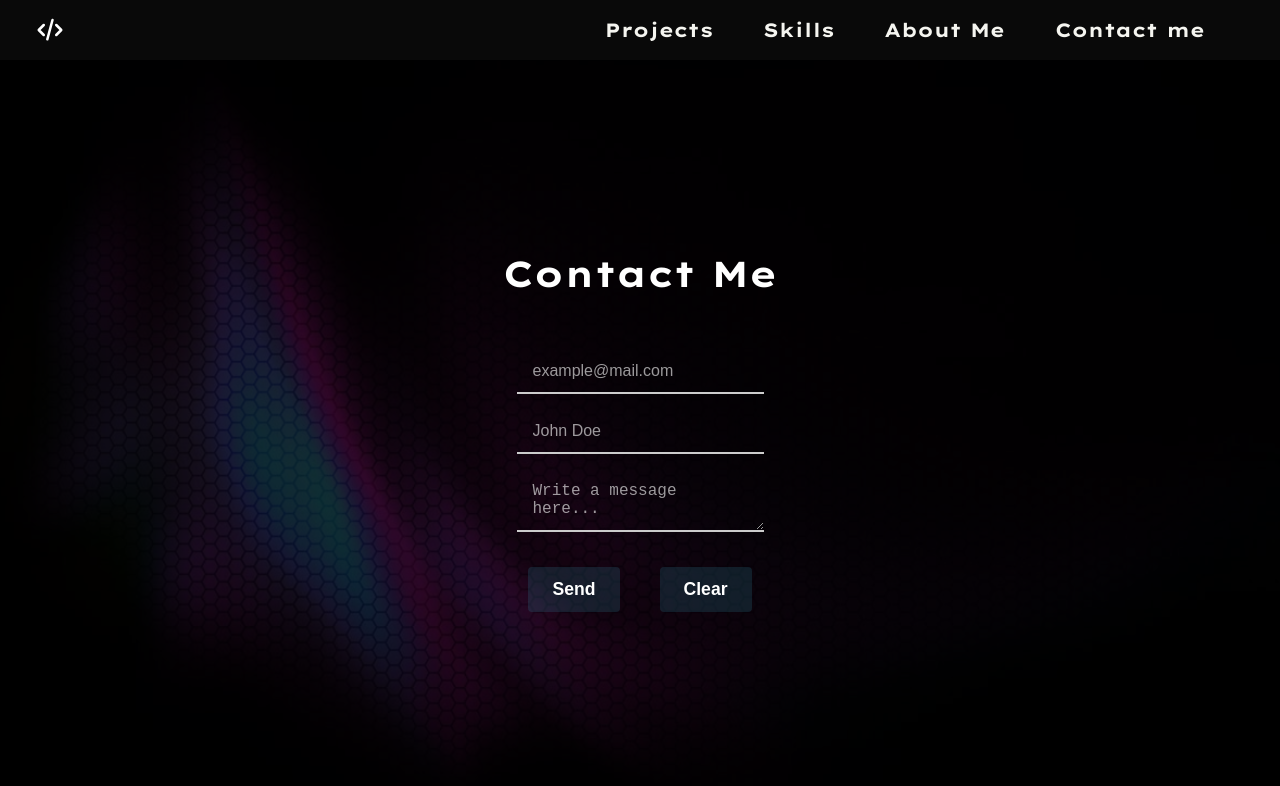
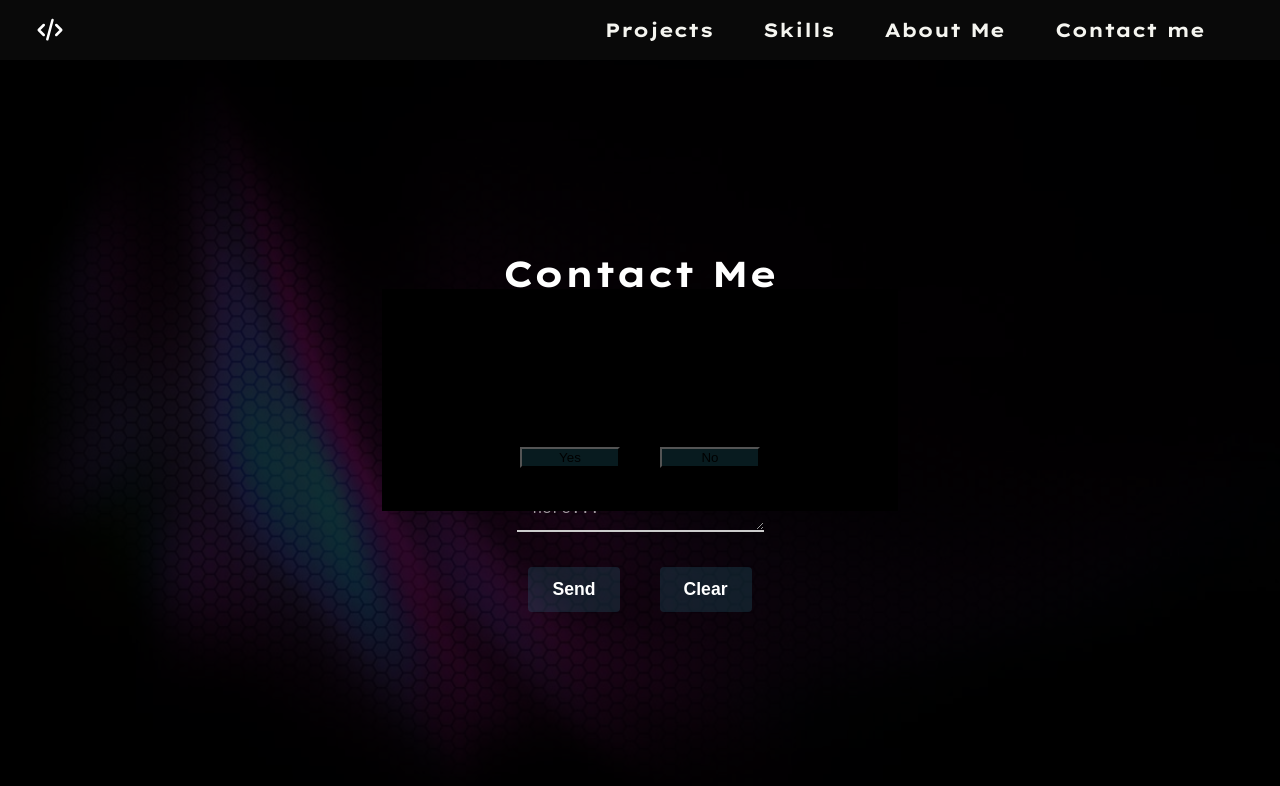
Before and after one commit to Alexromeu/alexromeu_portafolio_front, a React (Vite) app: page /contact in a window 1280 px wide. Shown: the top 786 px of the page. Built offline with nearby package versions, Linux system fonts and the light colour scheme; a web font is replaced by a local one.

Commit message:
text about me

```diff
--- a/src/components/aboutMe/AboutMe.jsx
+++ b/src/components/aboutMe/AboutMe.jsx
@@ -35,7 +35,7 @@ export default function AboutMe() {
         </h1>
 
         <div className="text-container">
-          <p className="text-about-me">I got into programming out of curiosity long before I had real access to the internet. Growing up in a place where the internet didn’t arrive until 2016, my first exposure to code was a single PASCAL book i found. That small start pushed me into HTML, CSS, and JavaScript, even though I could only learn the basics at the time.</p>
+          <p className="text-about-me">I got into programming out of curiosity. Growing up in a place where the internet didn’t arrive until 2016, my first exposure to code was a single PASCAL book i found while I was in college studying Mathematics and Physics. That small start pushed me into HTML, CSS, and JavaScript, even though I could only learn the basics at the time.</p>
           <p className="text-about-me">When I moved to the United States, I finally had the chance to explore technology properly. I learned how the internet works, earned a networking certification, and experimented with tools like Packet Tracer — but programming kept pulling me back. I started reading books, building small projects, and practicing algorithms to strengthen my foundation.</p>
           <p className="text-about-me">Eventually I wanted to understand what was happening under the hood, so I switched to C and C++ to learn pointers, memory management, and low‑level architecture. That led me into operating systems and network programming, where everything finally clicked.</p>
           <p className="text-about-me">Today I’m focused on building projects, sharpening my fundamentals, and growing into a developer who understands both high‑level applications and the systems beneath them. I’m driven by curiosity, persistence, and the desire to truly understand how things work.</p>
--- a/src/components/contact/ContactForm.jsx
+++ b/src/components/contact/ContactForm.jsx
@@ -8,7 +8,7 @@ import { downloadFile } from "../../utils/DownloadFile"
 
 
 export default function ContactForm() {
-  const [ showDialog, setShowDialog ] = useState(false)
+  const [ showDialog, setShowDialog ] = useState(true)
   const [downloadUrl, setDownloadUrl ] = useState('')
 
   const {
@@ -41,7 +41,7 @@ export default function ContactForm() {
 
     {showDialog && (
 
-  <Dialog open = {showDialog} onClose={() => setShowDialog(false)}>
+  <dialog className="contact-dialog" open = {showDialog} onClose={() => setShowDialog(false)}>
     <h2>Download Resume?</h2>
     <p>Would you like to download the resume now?</p>
 
@@ -51,7 +51,7 @@ export default function ContactForm() {
 
       >Yes</button>
     <button onClick={() => setShowDialog(false)}>No</button>
-  </Dialog>
+  </dialog>
 )}
   </div>
 );
--- a/src/styles/contact_us.css
+++ b/src/styles/contact_us.css
@@ -13,6 +13,23 @@
   color: white;
   text-align: center;
   overflow-y: hidden;
+}
+
+.contact-dialog {
+  padding: 20px;
+  background-color: black;
+  z-index: 10;
+}
+
+.contact-dialog button {
+  background-color: var(--hero-button-color);
+  margin: 20px;
+  width: 100px;
+
+}
+
+.contact-dialog > button:hover {
+  background-color: var(--hero-button-color-hover);
 }
 
 .contact-container::before {
```
